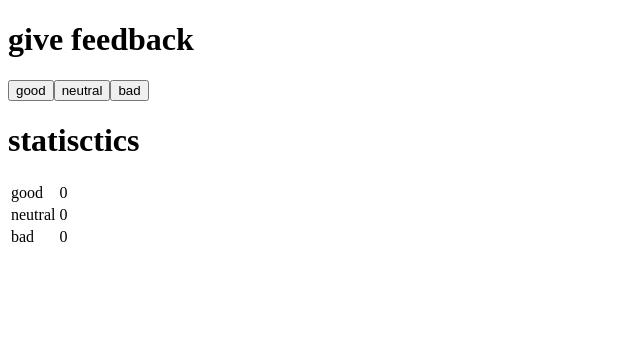
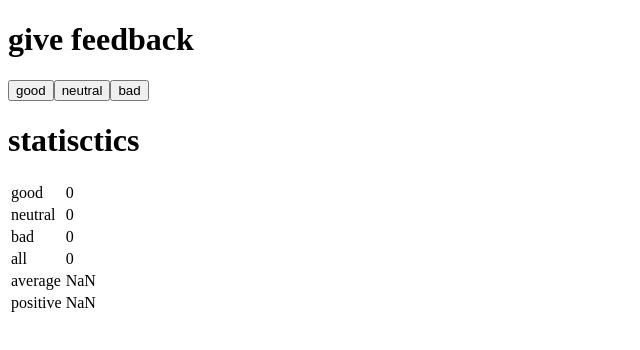
Before and after one commit to lassib/FullStackOpen, a React (Create React App) app in the folder Part1/part1unicafe/: page / in a window 1280 px wide. Shown: the top 350 px of the page, without its empty margins (0-640 px from the left). Built offline with nearby package versions, Linux system fonts and the light colour scheme.

Commit message:
1.7 done

```diff
--- a/Part1/part1unicafe/src/App.js
+++ b/Part1/part1unicafe/src/App.js
@@ -7,6 +7,10 @@ const Title = (props) => (
 )
 
 const Statistics = (props) => {
+  const total = props.good + props.neutral + props.bad;
+  const average = (props.good - props.bad) / total;
+  const positive = (props.good / total) * 100;
+
   return(
     <div>
       <table>
@@ -22,6 +26,18 @@ const Statistics = (props) => {
           <tr>
             <td>bad</td>
             <td>{props.bad}</td>
+          </tr>
+          <tr>
+            <td>all</td>
+            <td>{total}</td>
+          </tr>
+          <tr>
+            <td>average</td>
+            <td>{average}</td>
+          </tr>
+          <tr>
+            <td>positive</td>
+            <td>{positive}</td>
           </tr>
         </tbody>
       </table>
```
